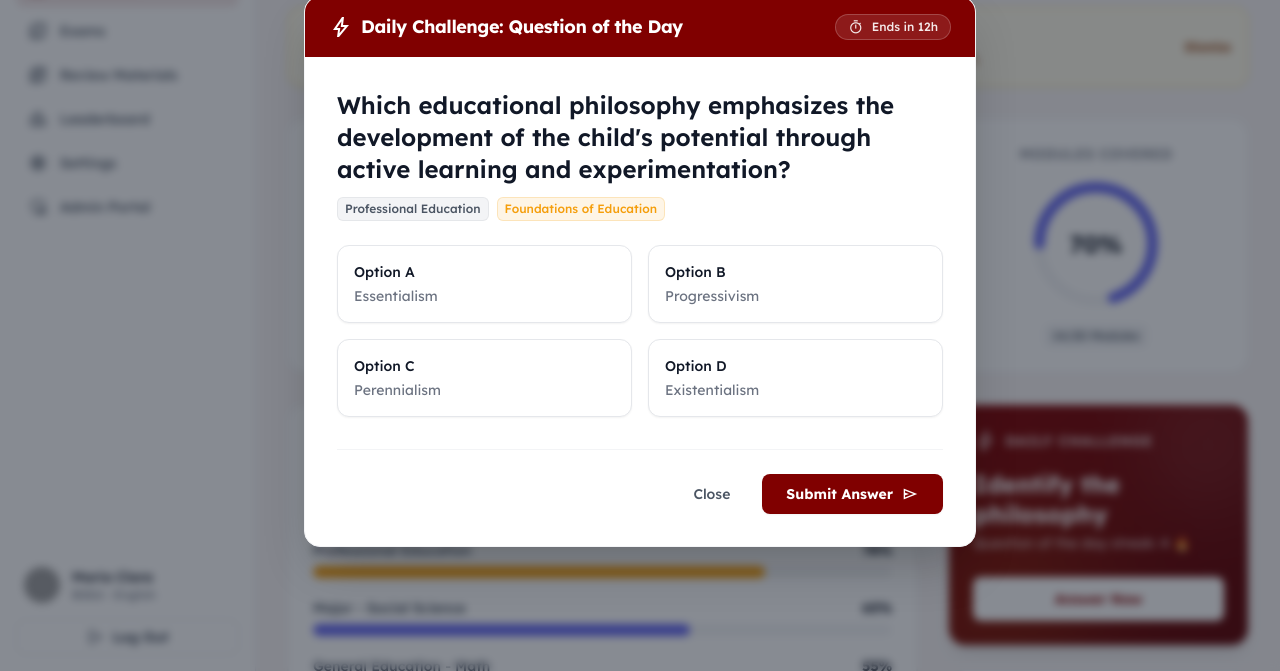
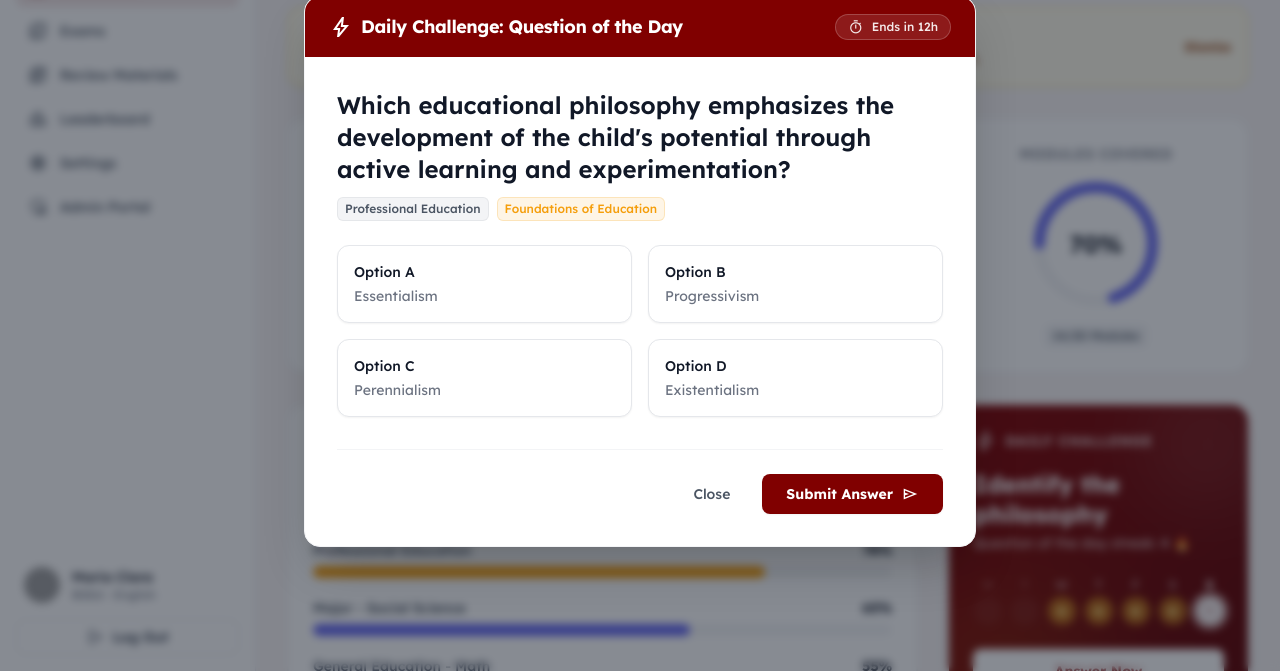
Before and after one commit to baphus/Normalite-Reviewer-Portal, a plain HTML site: page dashboard-w-modal.html in a window 1280 px wide. Shown: the part 129-800 px from the top of the page. Drawn offline with nearby package versions, Linux system fonts and the light colour scheme; grey boxes are pictures that could not be loaded.

Commit message:
new streak uis

```diff
--- a/dashboard-w-modal.html
+++ b/dashboard-w-modal.html
@@ -321,6 +321,57 @@
 <h3 class="text-2xl font-bold leading-tight">Identify the philosophy</h3>
 <p class="text-white/80 mt-1 text-sm">Question of the day streak: 4 🔥</p>
 </div>
+<div class="pt-2">
+    <div class="grid grid-cols-7 gap-2 text-center text-xs">
+        <!-- Monday: Missed -->
+        <div class="flex flex-col items-center gap-1 opacity-50">
+            <span class="text-white/60 font-medium">M</span>
+            <div class="h-7 w-7 rounded-full bg-white/10 flex items-center justify-center">
+            </div>
+        </div>
+        <!-- Tuesday: Missed -->
+        <div class="flex flex-col items-center gap-1 opacity-50">
+            <span class="text-white/60 font-medium">T</span>
+            <div class="h-7 w-7 rounded-full bg-white/10 flex items-center justify-center">
+            </div>
+        </div>
+        <!-- Wednesday: Streak -->
+        <div class="flex flex-col items-center gap-1">
+            <span class="text-white/60 font-medium">W</span>
+            <div class="h-7 w-7 rounded-full bg-amber-400/50 flex items-center justify-center">
+                <span class="material-symbols-outlined text-sm text-amber-200" style="font-variation-settings: 'FILL' 1;">local_fire_department</span>
+            </div>
+        </div>
+        <!-- Thursday: Streak -->
+        <div class="flex flex-col items-center gap-1">
+            <span class="text-white/60 font-medium">T</span>
+            <div class="h-7 w-7 rounded-full bg-amber-400/50 flex items-center justify-center">
+                <span class="material-symbols-outlined text-sm text-amber-200" style="font-variation-settings: 'FILL' 1;">local_fire_department</span>
+            </div>
+        </div>
+        <!-- Friday: Streak -->
+        <div class="flex flex-col items-center gap-1">
+            <span class="text-white/60 font-medium">F</span>
+            <div class="h-7 w-7 rounded-full bg-amber-400/50 flex items-center justify-center">
+                <span class="material-symbols-outlined text-sm text-amber-200" style="font-variation-settings: 'FILL' 1;">local_fire_department</span>
+            </div>
+        </div>
+        <!-- Saturday: Streak -->
+        <div class="flex flex-col items-center gap-1">
+            <span class="text-white/60 font-medium">S</span>
+            <div class="h-7 w-7 rounded-full bg-amber-400/50 flex items-center justify-center">
+                <span class="material-symbols-outlined text-sm text-amber-200" style="font-variation-settings: 'FILL' 1;">local_fire_department</span>
+            </div>
+        </div>
+        <!-- Sunday (Current Day) -->
+        <div class="flex flex-col items-center gap-1">
+            <span class="text-white font-bold">S</span>
+            <div class="h-7 w-7 rounded-full bg-white ring-2 ring-offset-2 ring-offset-[#6a0000] ring-white flex items-center justify-center">
+                 <span class="material-symbols-outlined text-sm text-primary animate-pulse">edit_calendar</span>
+            </div>
+        </div>
+    </div>
+</div>
 <button class="mt-2 w-full rounded-lg bg-white py-3 text-center text-sm font-bold text-primary hover:bg-gray-50 transition-colors">
                                 Answer Now
                             </button>
```
Also changed, not shown: dashboard.html (+51 -0 lines).
